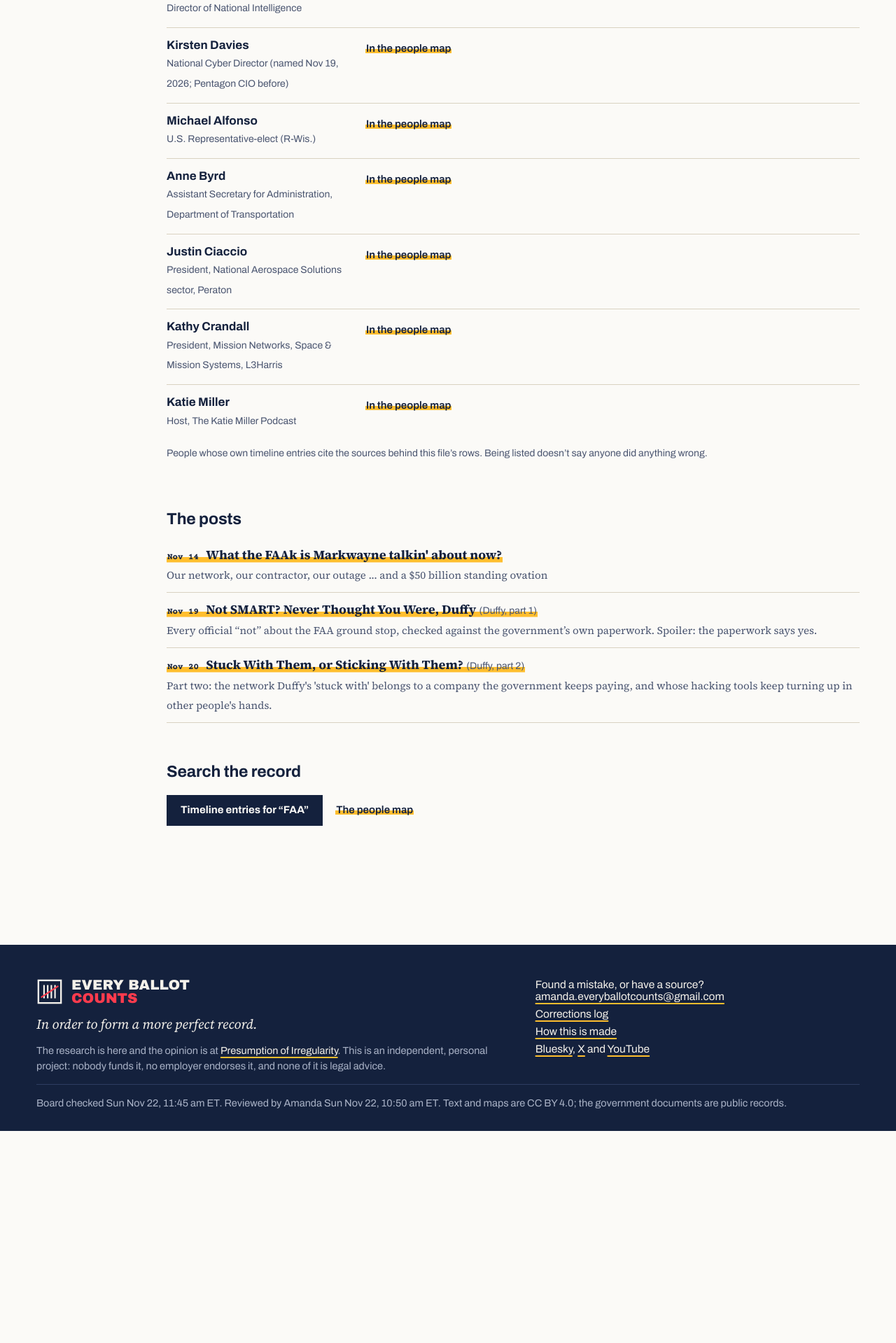
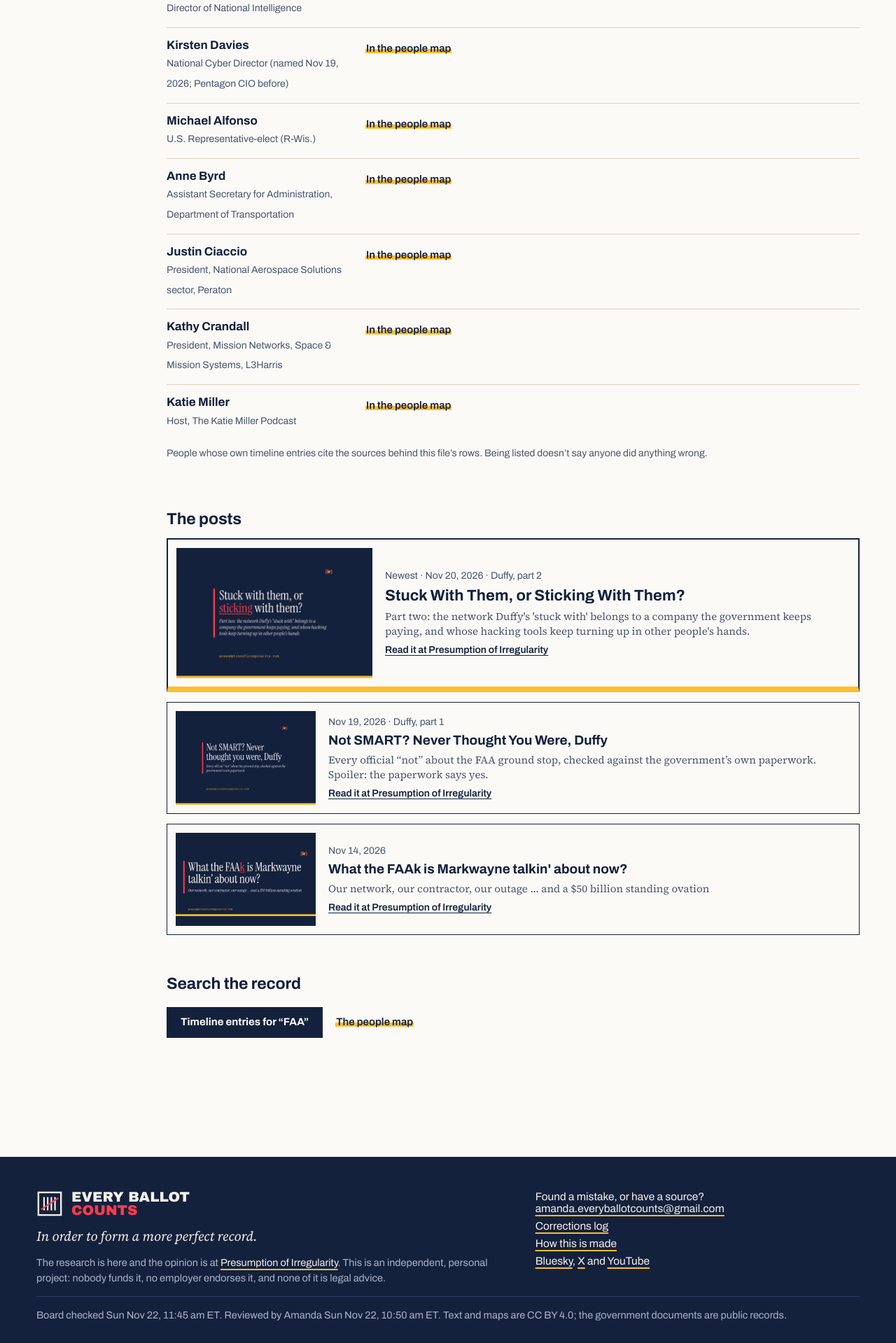
Before and after one commit to good-luck-with-that-ops/Every_Ballot_Counts_site, a Jekyll site: the page built from case-files/cf-05.html, in a window 1280 px wide. Shown: the part 2512-4431 px from the top of the page at 70% size. Built offline with Jekyll 4.4.1, drawn with Linux system fonts in a browser that asks for light colours; before the commit the page ends 4128 px from its top, so only the background shows below that.

Commit message:
Case files: posts newest first, each with its title card (preview for Amanda)
Co-Authored-By: Claude Opus 5.5 <noreply@anthropic.com>
Claude-Session: https://claude.ai/code/session_01HdutmjgPX4rFVX1cdExdVK

```diff
--- a/_includes/cf_posts.html
+++ b/_includes/cf_posts.html
@@ -1,9 +1,25 @@
-{%- comment -%} Posts at Presumption of Irregularity filed to this case file (posts.tsv, publish.py). {%- endcomment -%}
+{%- comment -%} Posts at Presumption of Irregularity filed to this case file (posts.tsv, publish.py).
+Newest first (publish.py writes them newest first; Amanda, Nov 22, 2026). Each post is its own card: title card on the left,
+the post on the right. A post with no title card in posts.tsv shows the [POI] seal. {%- endcomment -%}
 {%- assign cf = include.cf -%}
 {%- if cf.posts and cf.posts.size > 0 %}
 <ul class="cf-posts">
-  {%- for p in cf.posts reversed %}
-  <li><a href="{{ p.url }}" rel="noopener"><span class="d">{{ p.date | date: "%b %-d" }}</span> <b>{{ p.title }}</b>{% if p.series != "" %} <span class="label">({{ p.series }}{% if p.part != "" %}, part {{ p.part }}{% endif %})</span>{% endif %}</a>{% if p.subtitle != "" %}<br><span class="sub">{{ p.subtitle }}</span>{% endif %}</li>
+  {%- for p in cf.posts %}
+  <li>
+    <a class="cf-post{% if forloop.first %} newest{% endif %}" href="{{ p.url }}" rel="noopener">
+      {%- if p.image != "" %}
+      <img src="{{ '/assets/img/poi/posts/' | append: p.image | relative_url }}" alt="" loading="lazy">
+      {%- else %}
+      <span class="cf-post-seal"><img src="{{ '/assets/img/poi_seal_320.png' | relative_url }}" alt="" loading="lazy"></span>
+      {%- endif %}
+      <span class="cf-post-txt">
+        <span class="label">{% if forloop.first %}Newest · {% endif %}{{ p.date | date: "%b %-d, %Y" }}{% if p.series != "" %} · {{ p.series }}{% if p.part != "" %}, part {{ p.part }}{% endif %}{% endif %}</span>
+        <b>{{ p.title }}</b>
+        {%- if p.subtitle != "" %}<span class="sub">{{ p.subtitle }}</span>{% endif %}
+        <span class="go">Read it at Presumption of Irregularity</span>
+      </span>
+    </a>
+  </li>
   {%- endfor %}
 </ul>
 {%- else %}
--- a/assets/css/site.css
+++ b/assets/css/site.css
@@ -819,8 +819,18 @@ nav.main a.blog-chip:hover .bc{box-shadow:0 0 0 2px var(--amber)}
 .cf-feed li{display:grid;grid-template-columns:72px minmax(0,1fr);gap:12px;padding:12px 0;border-bottom:1px solid var(--hair);font:16px/1.5 var(--serif)}
 .cf-feed .d{font:700 12.5px/1.9 var(--mono);white-space:nowrap}
 .cf-feed .tw{margin-left:6px;text-decoration:none}
-.cf-posts{list-style:none;margin:8px 0 0;padding:0}
-.cf-posts li{padding:10px 0;border-bottom:1px solid var(--hair)}
-.cf-posts .d{font:700 12.5px/1.6 var(--mono);margin-right:6px}
-.cf-posts .sub{color:var(--ink-2);font-size:15px}
+.cf-posts{list-style:none;margin:8px 0 0;padding:0;display:grid;gap:14px}
+.cf-posts li{margin:0;padding:0}
+.cf-post{display:grid;grid-template-columns:200px minmax(0,1fr);gap:18px;align-items:center;border:1.5px solid var(--ink);padding:12px;text-decoration:none;color:var(--ink)}
+.cf-post:hover{background:rgba(0,0,0,.03)}
+.cf-post>img,.cf-post-seal{width:100%;aspect-ratio:3/2;object-fit:contain;background:var(--navy);display:block}
+.cf-post-seal{background:var(--navy);display:flex;align-items:center;justify-content:center}
+.cf-post-seal img{width:44%;height:auto}
+.cf-post-txt{display:flex;flex-direction:column;gap:4px;min-width:0}
+.cf-post-txt b{font:700 19px/1.3 var(--sans)}
+.cf-post-txt .sub{color:var(--ink-2);font:15px/1.45 var(--serif)}
+.cf-post-txt .go{font:600 14px/1.4 var(--sans);text-decoration:underline;margin-top:2px}
+.cf-post.newest{border-width:2.5px;border-bottom:8px solid var(--amber);grid-template-columns:280px minmax(0,1fr)}
+.cf-post.newest b{font-size:22px}
+@media (max-width:700px){.cf-post{grid-template-columns:96px minmax(0,1fr);gap:12px;align-items:start;padding:10px}.cf-post-txt b{font-size:17px}.cf-post-txt .sub{font-size:14px}.cf-post.newest{grid-template-columns:1fr}.cf-post.newest b{font-size:20px}}
 @media (max-width:700px){.pm-opts{max-height:62vh}.pm-opts li.pm-grp{position:sticky;top:0;background:var(--paper,#faf8f3);z-index:1}}
```
Also changed, not shown: case-files/cf-01.html (+1 -10 lines).
